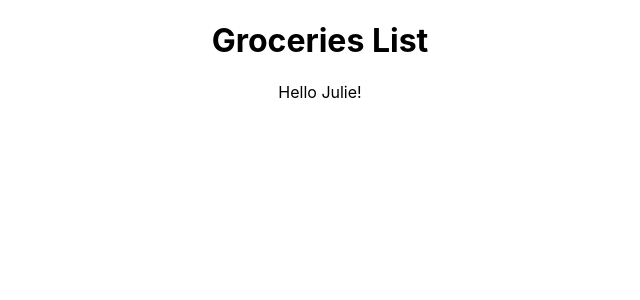
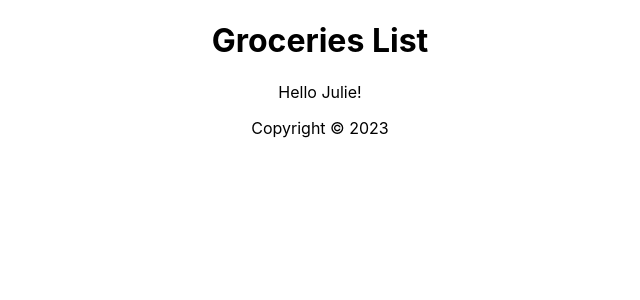
Before and after one commit to Jory-Roberts/react-sandbox, a React (Create React App) app in the folder 01/: page / in a window 1280 px wide. Shown: the top 300 px of the page, without its empty margins (320-960 px from the left). Built offline with nearby package versions, Linux system fonts and the light colour scheme.

Commit message:
adds footer

```diff
--- a/01/src/App.js
+++ b/01/src/App.js
@@ -1,12 +1,14 @@
 import './App.css';
 import Header from './Header';
 import Content from './Content';
+import Footer from './Footer';
 
 function App() {
     return (
         <div className="App">
             <Header />
             <Content />
+            <Footer />
         </div>
     );
 }
--- /dev/null
+++ b/01/src/Footer.js
@@ -0,0 +1,13 @@
+import React from 'react';
+
+const Footer = () => {
+    const today = new Date();
+
+    return (
+        <footer>
+            <p>Copyright &copy; {today.getFullYear()}</p>
+        </footer>
+    );
+};
+
+export default Footer;
```
